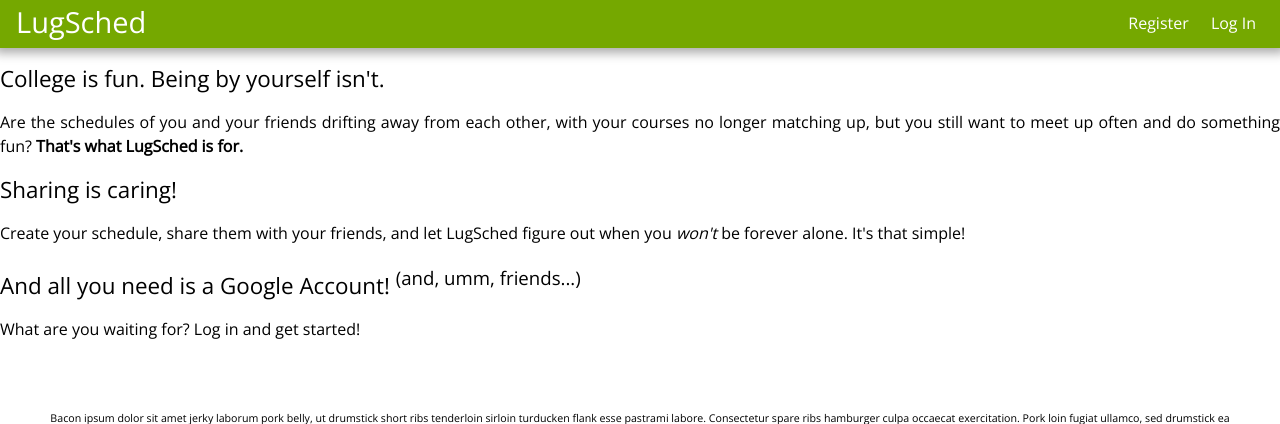
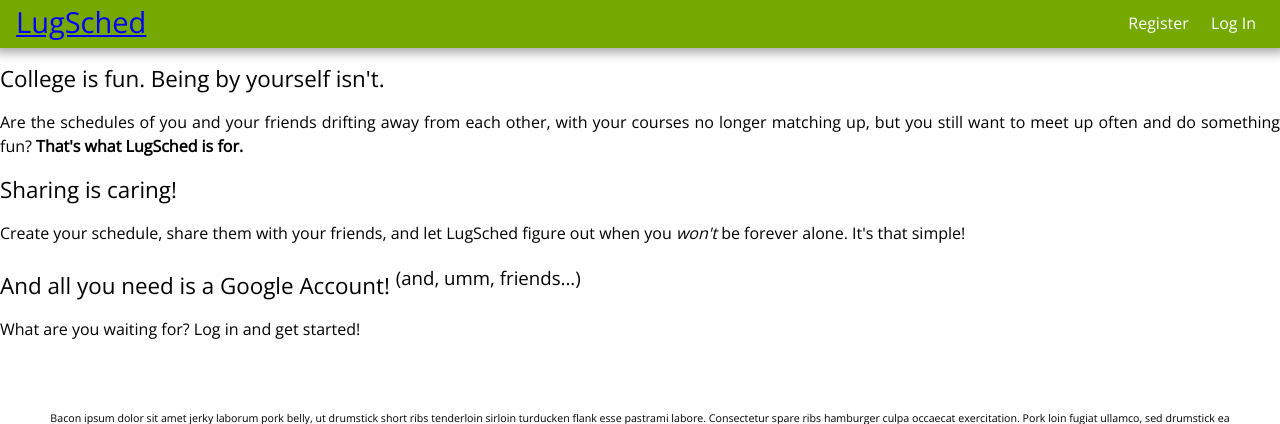
Before and after one commit to pcalulo/lugsched, a Django app: template templates/appbase/home.html in a window 1280 px wide. Shown: the top 424 px of the page. Run offline with Django 3.2, Linux system fonts and the light colour scheme; the template is opened without the code that fills it, so the values that code supplies are empty.

Commit message:
Remove admin link; clicking large LugSched text now takes you to /
 - It's fairly easy to type localhost:8080/admin/
 - It's better to be able to see exactly what a normal user would
   see

```diff
--- a/templates/appbase/base.html
+++ b/templates/appbase/base.html
@@ -27,15 +27,12 @@
         <!-- header -->
         <div class="header">
             <span id="apptitle">
-                LugSched
+                <a href="/">LugSched</a>
             </span>
             <div id="navbuttons">
                 {% block login %}
                     <ul>
                     {% if user.is_authenticated %}
-                        {% if user.is_staff %}
-                            <li><a href='/admin/' class='admin-link'>Administration</a>
-                        {% endif %}
                         <li id="navSchedButton"> <a href="/schedules/">Schedules</a>
                         <li id="navCourseWikiButton">
                             <a href="/coursewiki/">Course Wiki</a>
```
